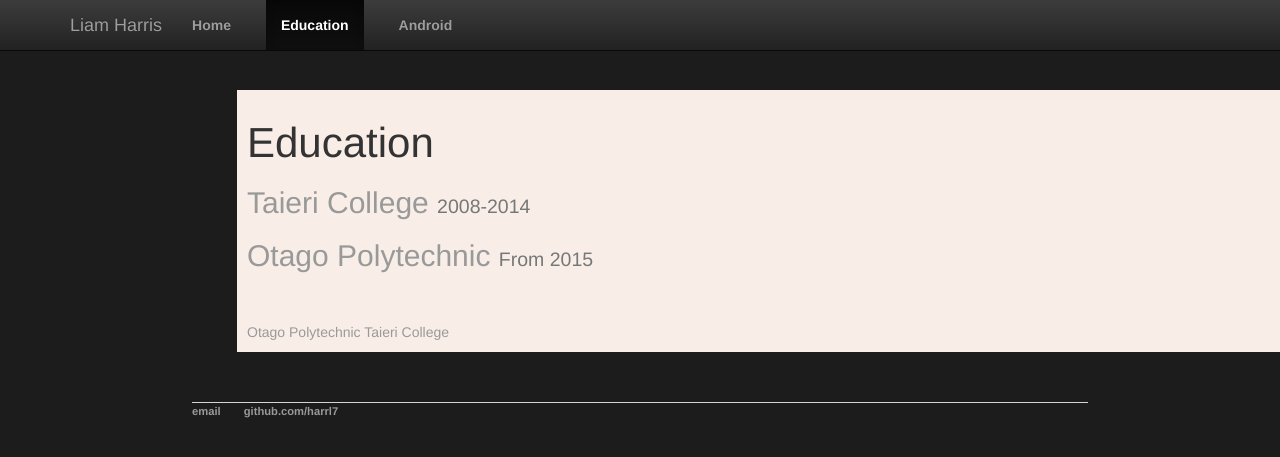
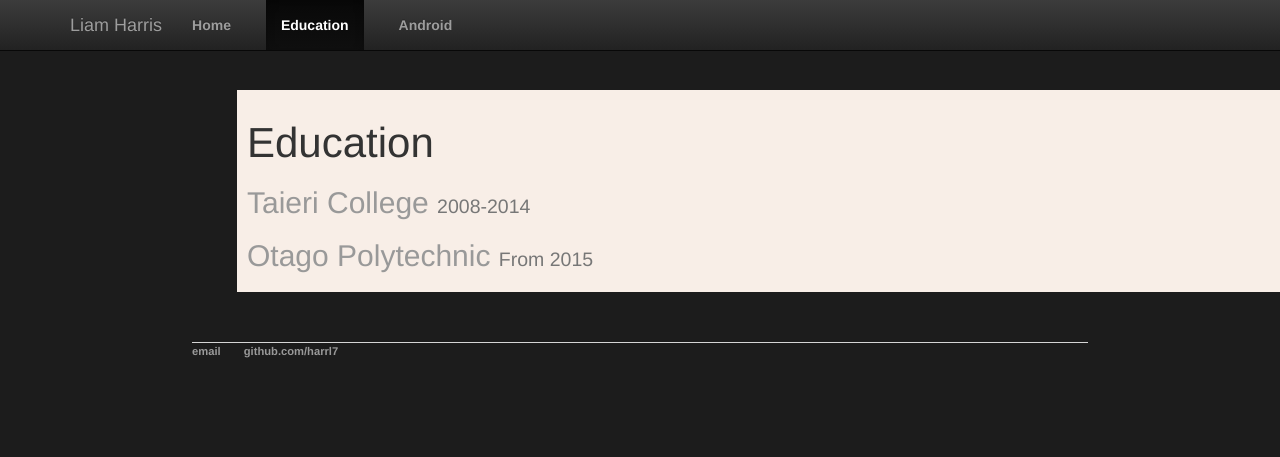
Before and after one commit to harrl7/harrl7.github.io, a Jekyll site: the page built from education/index.html, in a window 1280 px wide. Shown: the top 457 px of the page. Built offline with Jekyll 4.4.1, drawn with Linux system fonts in a browser that asks for light colours.

Commit message:
Update index.html

```diff
--- a/education/index.html
+++ b/education/index.html
@@ -10,8 +10,4 @@ title: Education
 
 	<h2> <a href="Liam_Harris_OP_Results.pdf"	> Otago Polytechnic </a> <small>From 2015</small> </h2>
 
-	<br><br>
-	<a href="Liam_Harris_OP_Results.pdf">Otago Polytechnic</a>
-	<a href="Liam_Harris_NZQA_Results.pdf">Taieri College</a>
-
 </div><!-- /.blurb -->
```
